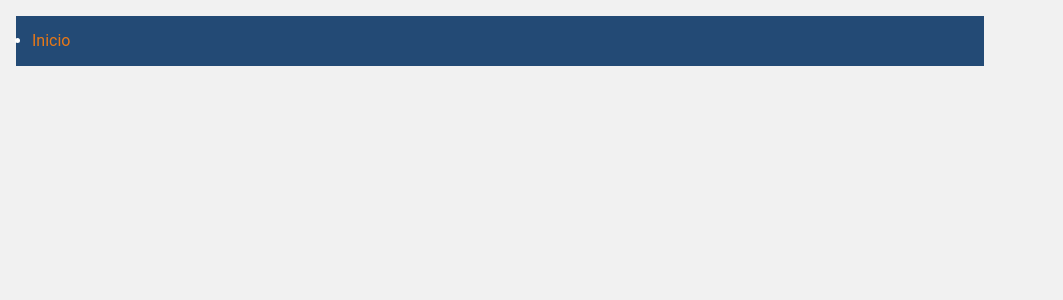
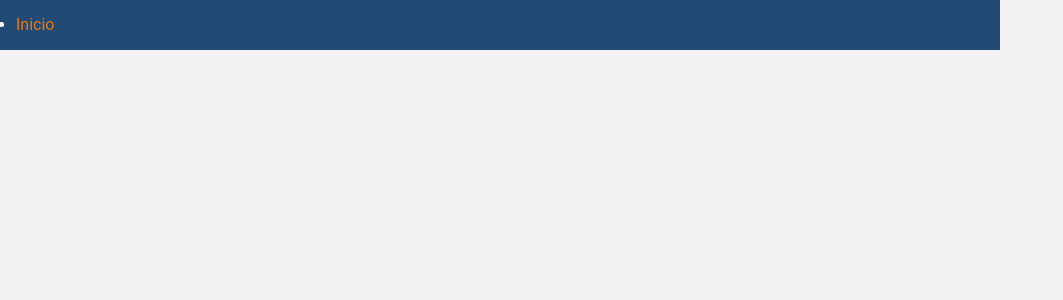
Before and after one commit to CarbajalFdez/EcosAC, a Jekyll site: the page built from index.html, in a window 1280 px wide. Shown: the top 300 px of the page, without its empty margins (0-1063 px from the left). Built offline with Jekyll 4.4.1, drawn with Linux system fonts in a browser that asks for light colours.

Commit message:
Add files via upload

```diff
--- a/assets/css/tags.css
+++ b/assets/css/tags.css
@@ -22,7 +22,6 @@
 
 body {
 	background:var(--color9);
-	padding:1em;
 	max-width:1000px;
 	min-width:750px;
 }
@@ -34,3 +33,7 @@
 	padding:1em;
 	width:100%;
 }
+
+.contenedor {
+	padding:1em;
+}
```
